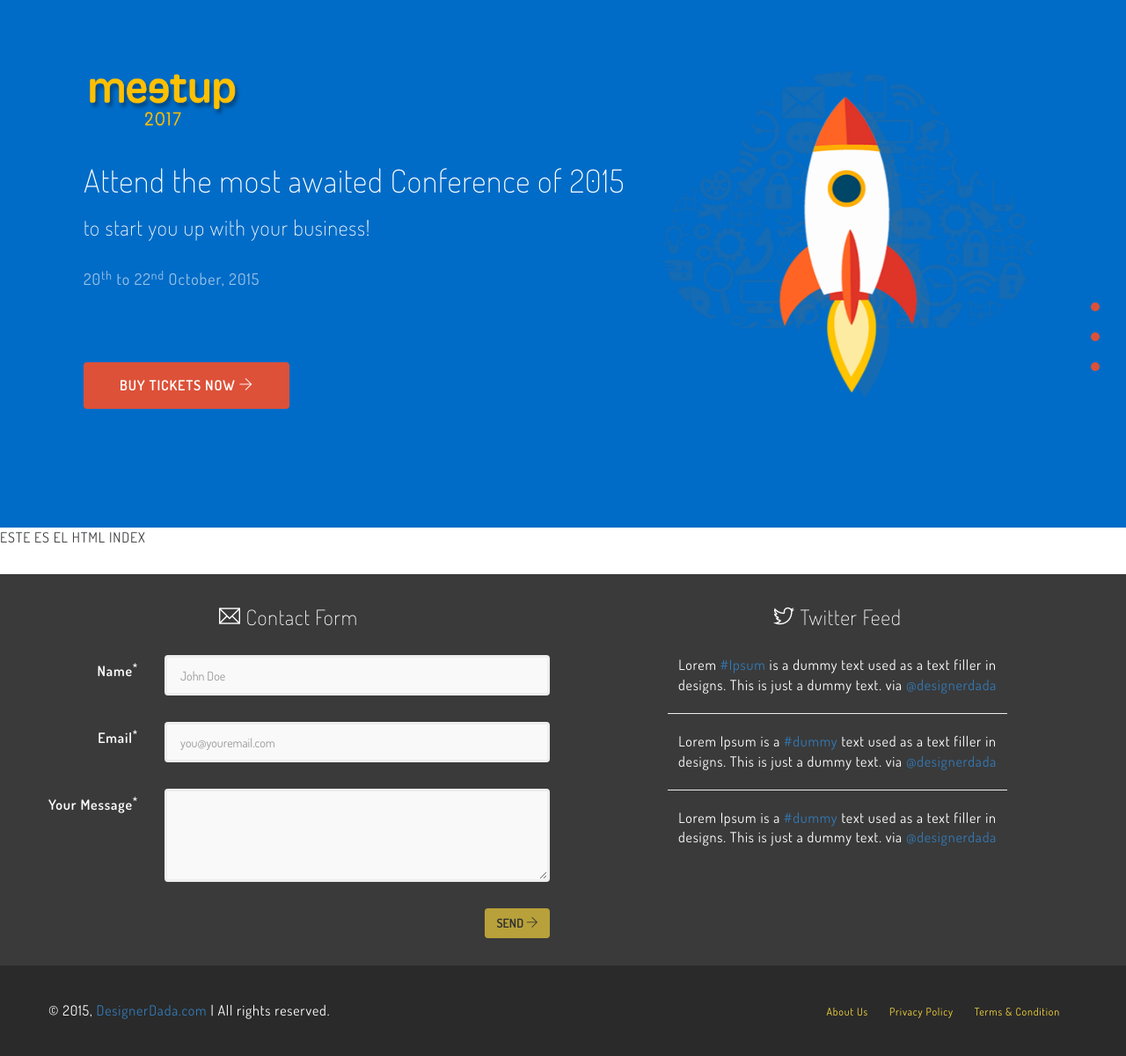
After one commit to Dar2090/Repo_48600, a Django app: page /core/editar/ in a window 1280 px wide. The commit adds this page. Shown: the whole page at 88% size. Run offline with Django 4.2, Linux system fonts and the light colour scheme; some libraries are stand-ins or nearby versions.

Commit message:
Agregados 4 templates

```diff
--- a/Clase22/core/templates/core/base.html
+++ b/Clase22/core/templates/core/base.html
@@ -28,26 +28,20 @@
             <a class="page-scroll" href="#page-top"></a>
           </li>
           <li>
-            <a href="#home" class="page-scroll">
-              <span class="menu-title">Home</span>
+            <a href="{% url 'index' %}" class="page-scroll">
+              <span class="menu-title">Inicio</span>
               <span class="dot"></span>
             </a>
           </li>
           <li>
-            <a href="#speakers" class="page-scroll">
-              <span class="menu-title">Speakers</span>
+            <a href="{% url 'agregar' %}" class="page-scroll">
+              <span class="menu-title">Crear</span>
               <span class="dot"></span>
             </a>
           </li>
           <li>
-            <a href="#tickets" class="page-scroll">
-              <span class="menu-title">Buy Tickets</span>
-              <span class="dot"></span>
-            </a>
-          </li>
-          <li>
-            <a href="#schedule" class="page-scroll">
-              <span class="menu-title">Schedule</span>
+            <a href="{% url 'mostrar' %}" class="page-scroll">
+              <span class="menu-title">Mostrar</span>
               <span class="dot"></span>
             </a>
           </li>
--- /dev/null
+++ b/Clase22/core/templates/core/editar_curso.html
@@ -0,0 +1,7 @@
+
+{% extends 'core/base.html' %}
+
+{% block contenido_central %}
+ESTE ES EL HTML INDEX
+
+{% endblock %}
--- a/Clase22/core/urls.py
+++ b/Clase22/core/urls.py
@@ -1,9 +1,13 @@
 from django.contrib import admin
 from django.urls import path, include
 
-from core.views import inicio
+from core.views import inicio, agregar, editar, mostrar, eliminar
 
 urlpatterns = [
     path('', inicio, name="index"),
+    path('agregar/', agregar, name="agregar"),
+    path('editar/', editar, name="editar"),
+    path('mostrar/', mostrar, name="mostrar"),
+    path('eliminar/', eliminar, name="eliminar"),
 
 ]
--- a/Clase22/core/views.py
+++ b/Clase22/core/views.py
@@ -3,3 +3,15 @@
 # Create your views here.
 def inicio(request):
     return render(request, 'core/index.html')
+
+def agregar(request):
+    return render(request, 'core/agregar_curso.html')
+
+def mostrar(request):
+    return render(request, 'core/mostrar_curso.html')
+
+def editar(request):
+    return render(request, 'core/editar_curso.html')
+
+def eliminar(request):
+    return render(request, 'core/eliminar_curso.html')
```
Also changed, not shown: Clase22/core/templates/core/agregar_curso.html (added, +7 -0 lines), Clase22/core/templates/core/eliminar_curso.html (added, +7 -0 lines), Clase22/core/templates/core/mostrar_curso.html (added, +7 -0 lines).
